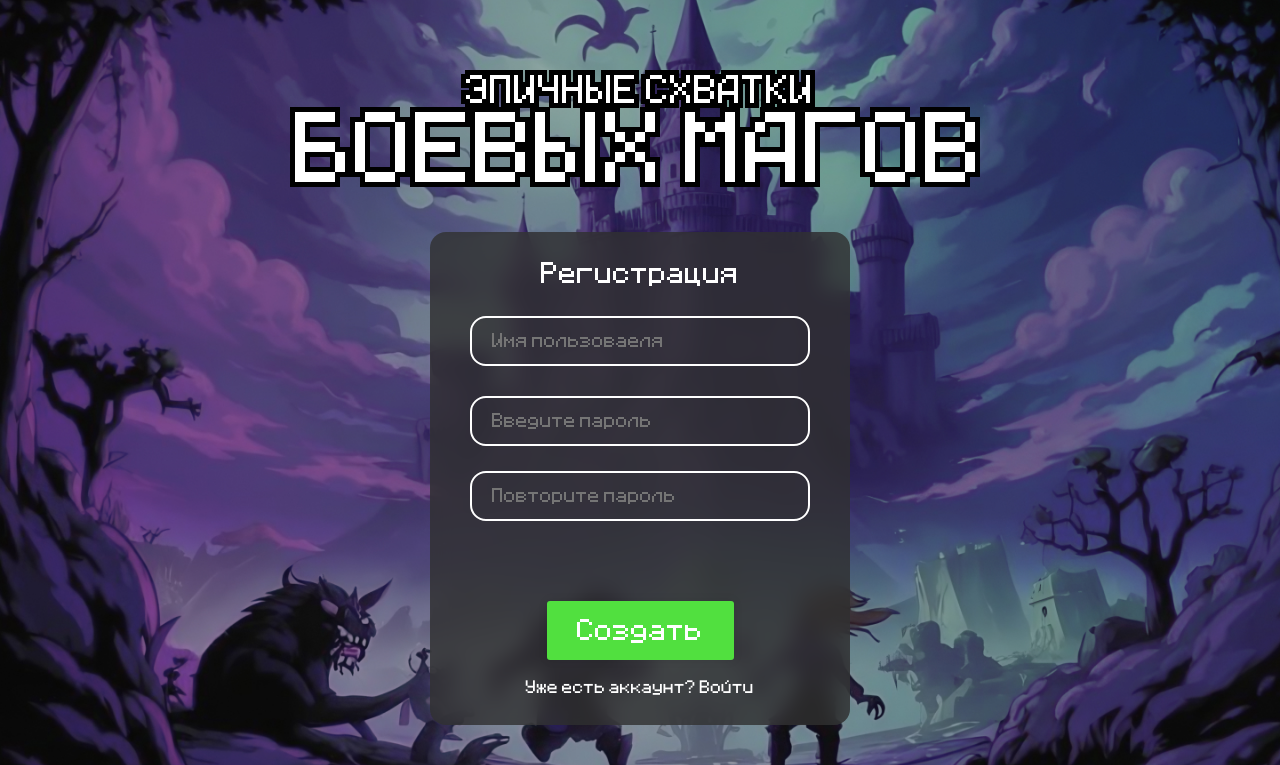
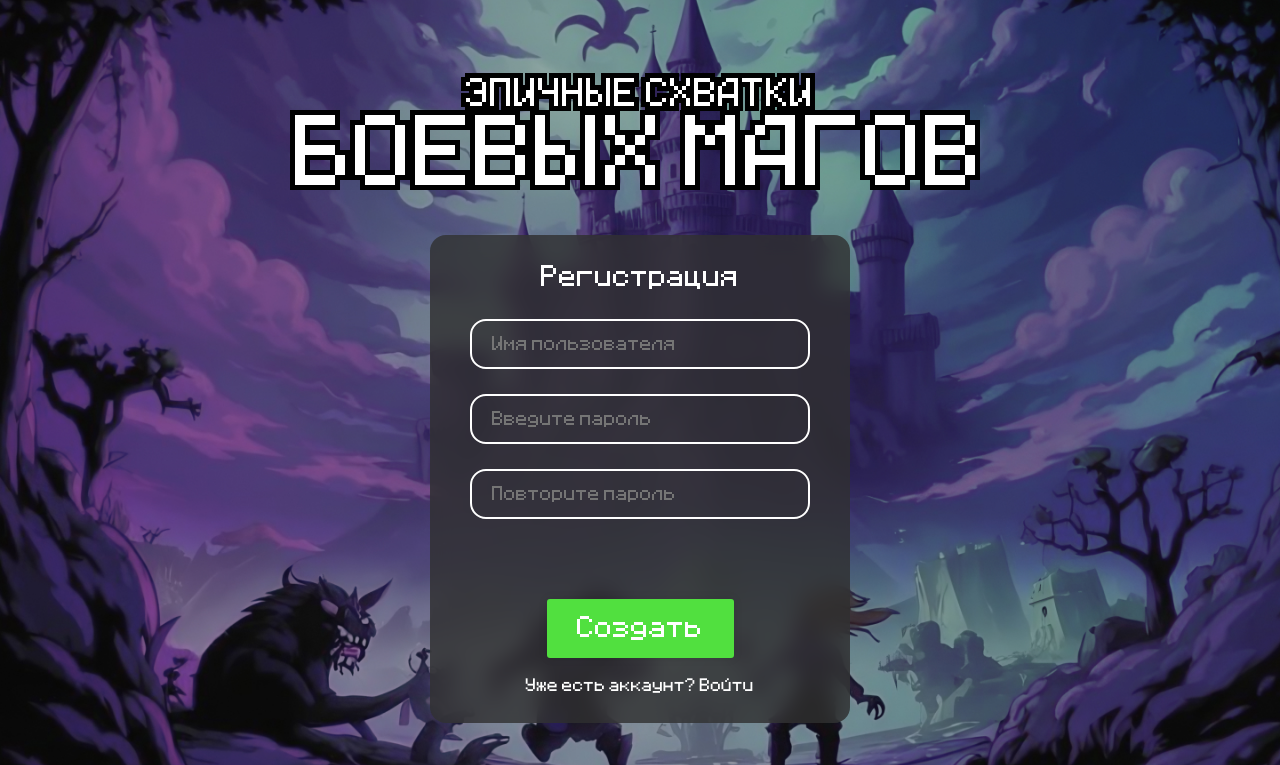
Before and after one commit to marmunch/magegame, a PHP site: page /reg.html in a window 1280 px wide. Shown: the top 765 px of the page. Run offline with PHP 8.4, Linux system fonts and the light colour scheme.

Commit message:
Add files via upload

```diff
--- a/reg.html
+++ b/reg.html
@@ -24,12 +24,12 @@
 
                 <div class="form">
                     <div class="input-box form-name">
-                        <input type="login" placeholder="Имя пользоваеля" required>
+                        <input type="login" placeholder="Имя пользователя" required>
                     </div>
-                    <div class="input-box form-name">
+                    <div class="input-box form-pass">
                         <input type="password" placeholder="Введите пароль" required>
                     </div>
-                    <div class="input-box form-pass">
+                    <div class="input-box form-pass1">
                         <input type="password" placeholder="Повторите пароль" required>
                     </div>
                 </div>
--- a/style/reg.css
+++ b/style/reg.css
@@ -78,6 +78,10 @@ form {
 
 .form-pass {
     margin-top: 25px;
+}
+
+.form-pass1 {
+    margin-top: 25px;
     margin-bottom: 30px;
 }
 
```
